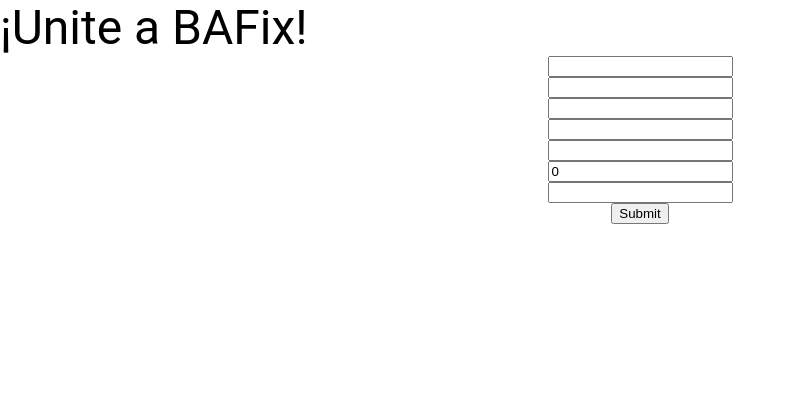
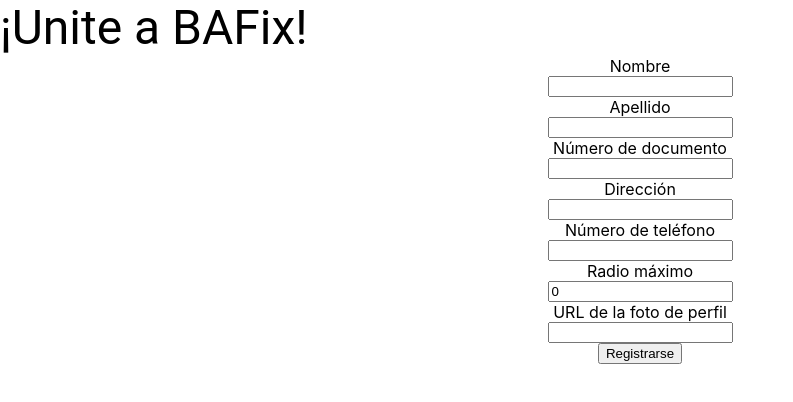
Before and after one commit to fiubyte/bafix-web, a React (Create React App) app: page / in a window 1280 px wide. Shown: the top 402 px of the page, without its empty margins (0-793 px from the left). Built offline with nearby package versions, Linux system fonts and the light colour scheme.

Commit message:
fiubyte/.github#1 Add RegisterForm labels

```diff
--- a/src/components/RegisterForm/RegisterForm.tsx
+++ b/src/components/RegisterForm/RegisterForm.tsx
@@ -19,49 +19,56 @@
 
   return (
     <form onSubmit={formik.handleSubmit} className={"RegisterForm"}>
+      <label htmlFor="name">Nombre</label>
       <input
         type="text"
         name="name"
         value={formik.values.name}
         onChange={formik.handleChange}
       />
+      <label htmlFor="surname">Apellido</label>
       <input
         type="text"
         name="surname"
         value={formik.values.surname}
         onChange={formik.handleChange}
       />
+      <label htmlFor="document_number">Número de documento</label>
       <input
         type="text"
         name="document_number"
         value={formik.values.document_number}
         onChange={formik.handleChange}
       />
+      <label htmlFor="address">Dirección</label>
       <input
         type="text"
         name="address"
         value={formik.values.address}
         onChange={formik.handleChange}
       />
+      <label htmlFor="phone_number">Número de teléfono</label>
       <input
         type="text"
         name="phone_number"
         value={formik.values.phone_number}
         onChange={formik.handleChange}
       />
+      <label htmlFor="max_radius">Radio máximo</label>
       <input
         type="number"
         name="max_radius"
         value={formik.values.max_radius}
         onChange={formik.handleChange}
       />
+      <label htmlFor="profile_photo_url">URL de la foto de perfil</label>
       <input
         type="text"
         name="profile_photo_url"
         value={formik.values.profile_photo_url}
         onChange={formik.handleChange}
       />
-      <button type="submit">Submit</button>
+      <button type="submit">Registrarse</button>
     </form>
   );
 }
```
